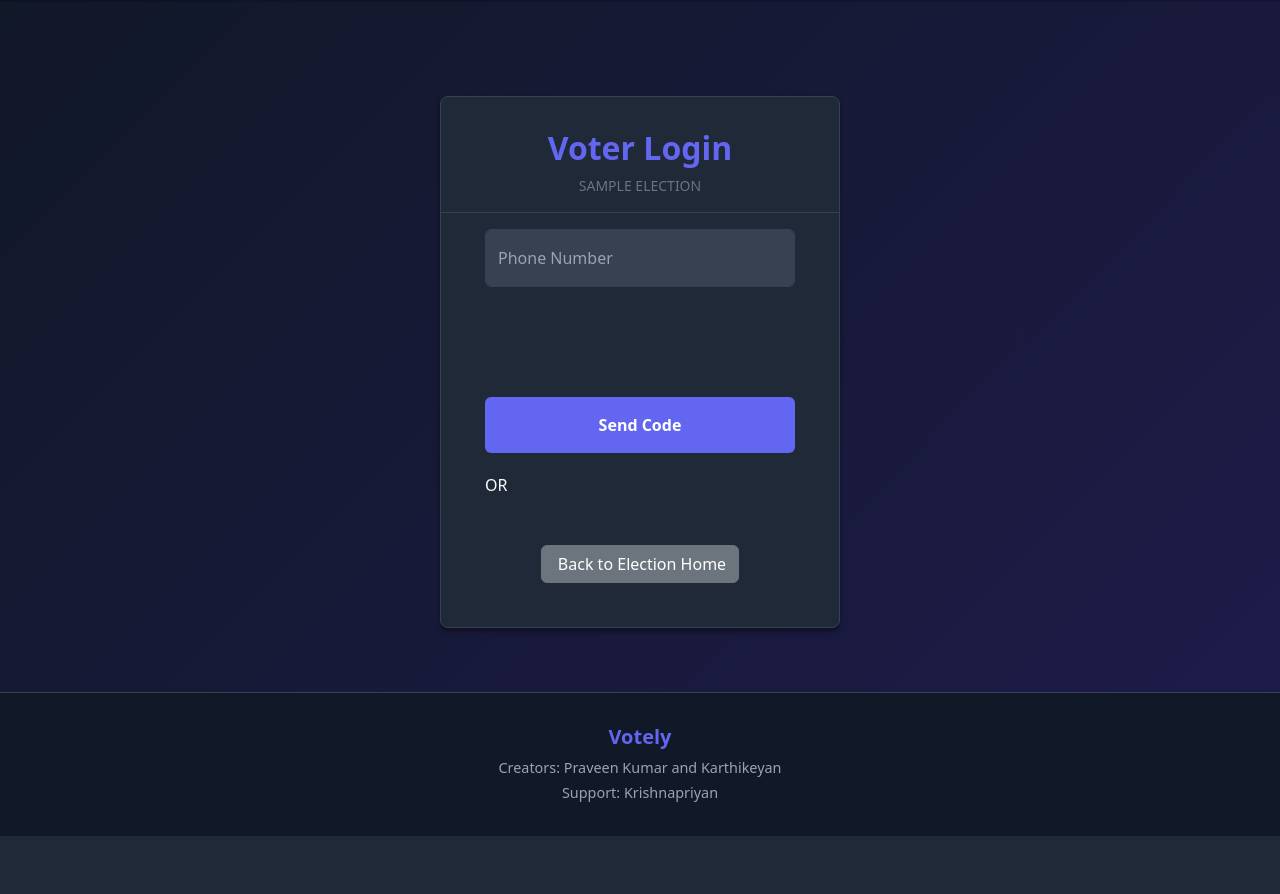
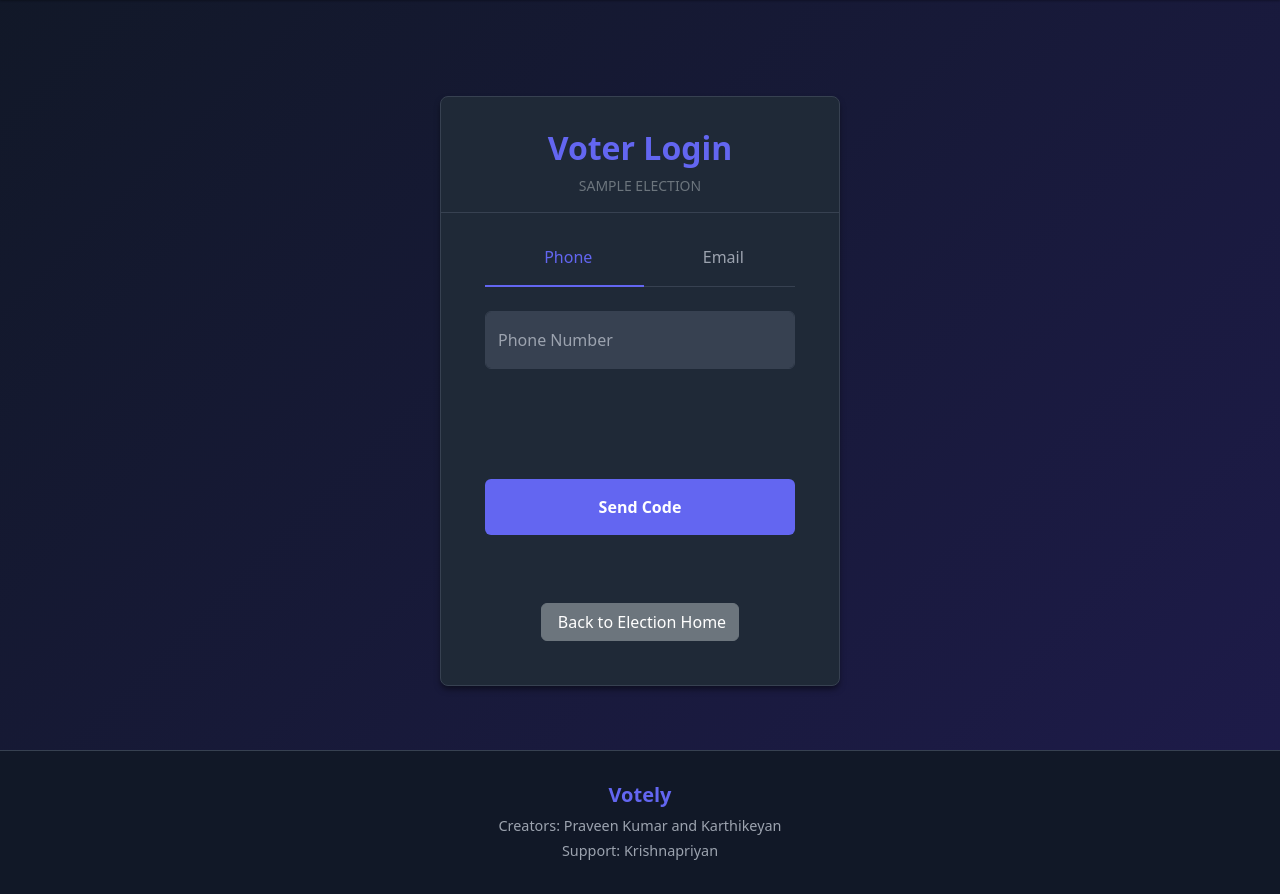
Before and after one commit to JavaBool/votely, a Python web app: template templates/public/login.html in a window 1280 px wide. Shown: the part 69-963 px from the top of the page. Before the commit the page ends 905 px from the top, so only its background shows below. Run offline with Jinja, Linux system fonts and the light colour scheme; the template is opened without the code that fills it: most values are stand-ins (such as "Sample title", 1, 10 or a date in 2020); some libraries are stand-ins or nearby versions.

Commit message:
Fixed Voter Login UI

```diff
--- a/templates/public/login.html
+++ b/templates/public/login.html
@@ -107,16 +107,32 @@
 
 
 
-            <div class="tab-content">
+            {% if election.allow_phone_voting %}
+            <ul class="nav nav-tabs nav-fill mb-4" id="loginTab" role="tablist">
+                <li class="nav-item" role="presentation">
+                    <button class="nav-link active" id="phone-tab" data-bs-toggle="tab" data-bs-target="#phone-login"
+                        type="button" role="tab" aria-controls="phone-login" aria-selected="true">
+                        <i class="bi bi-phone me-2"></i>Phone
+                    </button>
+                </li>
+                <li class="nav-item" role="presentation">
+                    <button class="nav-link" id="email-tab" data-bs-toggle="tab" data-bs-target="#email-login"
+                        type="button" role="tab" aria-controls="email-login" aria-selected="false">
+                        <i class="bi bi-envelope me-2"></i>Email
+                    </button>
+                </li>
+            </ul>
+            {% endif %}
 
+            <div class="tab-content" id="loginTabContent">
 
                 {% if election.allow_phone_voting %}
                 <div class="tab-pane fade show active" id="phone-login" role="tabpanel">
                     <div id="step-phone">
                         <div class="form-floating mb-2">
-                            <label for="phoneNumber">Phone Number</label>
                             <input type="tel" class="form-control" style="margin-bottom: 5px" id="phoneNumber"
                                 placeholder="+91 98765 43210" required>
+                            <label for="phoneNumber">Phone Number</label>
                         </div>
 
                         <div id="recaptcha-container" class="mb-4 d-flex justify-content-center"
@@ -133,9 +149,9 @@
                         </div>
 
                         <div class="form-floating mb-5">
-                            <label for="otpInput" class="text-center w-100">Enter Code</label>
                             <input type="text" class="form-control otp-input" id="otpInput" placeholder="123456"
                                 maxlength="6">
+                            <label for="otpInput" class="text-center w-100">Enter Code</label>
                         </div>
 
                         <button id="verify-btn" class="btn btn-success btn-login w-100 py-3"
@@ -145,16 +161,15 @@
                     </div>
                 </div>
                 {% endif %}
-                OR
 
                 <div class="tab-pane fade {% if not election.allow_phone_voting %}show active{% endif %}"
                     id="email-login" role="tabpanel">
                     <form action="{{ url_for('public.vote_login', election_id=election.id) }}" method="POST">
                         <div id="step-email-send" style="margin-top: 20px;">
                             <div class="form-floating mb-5">
-                                <label for="emailInput">Email Address</label>
                                 <input type="email" name="email" class="form-control" style="margin-bottom: 20px"
                                     id="emailInput" placeholder="name@example.com" required>
+                                <label for="emailInput">Email Address</label>
                             </div>
 
                             <button type="button" style="margin-bottom: 20px" class="btn btn-login w-100 py-3"
```
